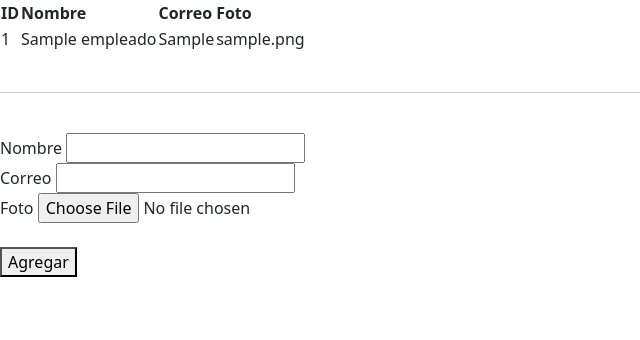
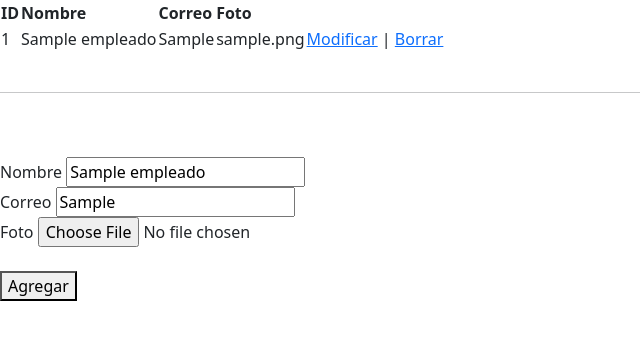
Before and after one commit to juanpablofavale/sistemaEmpleados, a Flask app: page /modify/1 in a window 1280 px wide. Shown: the top 340 px of the page, without its empty margins (0-640 px from the left). Run offline with Flask 2, Linux system fonts and the light colour scheme; tables that the repository leaves empty or names only in its code hold one stand-in row (values such as "Sample post").

Commit message:
complete el index y cree header y footer

```diff
--- a/src/templates/empleados/index.html
+++ b/src/templates/empleados/index.html
@@ -1,19 +1,4 @@
-<!doctype html>
-<html lang="en">
-
-<head>
-  <title>Title</title>
-  <!-- Required meta tags -->
-  <meta charset="utf-8">
-  <meta name="viewport" content="width=device-width, initial-scale=1, shrink-to-fit=no">
-
-  <!-- Bootstrap CSS v5.2.1 -->
-  <link href="https://cdn.jsdelivr.net/npm/bootstrap@5.2.1/dist/css/bootstrap.min.css" rel="stylesheet"
-    integrity="sha384-iYQeCzEYFbKjA/T2uDLTpkwGzCiq6soy8tYaI1GyVh/UjpbCx/TYkiZhlZB6+fzT" crossorigin="anonymous">
-
-</head>
-
-<body>
+  {% include 'header.html' %}
   <header>
     <!-- place navbar here -->
   </header>
@@ -34,12 +19,17 @@
                 <td>{{empleado[1]}}</td>
                 <td>{{empleado[2]}}</td>
                 <td>{{empleado[3]}}</td>
+                <td><a href="/modify/{{empleado[0]}}">Modificar</a>
+                |
+                <a href="/delete/{{empleado[0]}}">Borrar</a>
+              </td>
             </tr>
             {% endfor %}
         </tbody>
     </table>
     <br><hr><br>
     <section>
+        {% if (empleado)==[] %}
         <form method="POST" action="/store" enctype="multipart/form-data">
             <label for="txtnom">Nombre</label>
             <input type="text" name="txtnom"><br>
@@ -49,6 +39,18 @@
             <input type="file" name="txtfoto"><br><br>
             <button type="submit">Agregar</button>
         </form>
+        {% else %}
+        <form method="POST" action="/update" enctype="multipart/form-data">
+          <input hidden type="text" name="txtid" value="{{empleado[0]}}"><br>
+          <label for="txtnom">Nombre</label>
+          <input type="text" name="txtnom" value="{{empleado[1]}}"><br>
+          <label for="txtcorreo">Correo</label>
+          <input type="text" name="txtcorreo" value="{{empleado[2]}}"><br>
+          <label for="txtfoto">Foto</label>
+          <input type="file" name="txtfoto" value="{{empleado[3]}}"><br><br>
+          <button type="submit">Agregar</button>
+      </form>
+      {% endif %}
     </section>
   </main>
   <footer>
@@ -62,6 +64,4 @@
   <script src="https://cdn.jsdelivr.net/npm/bootstrap@5.2.1/dist/js/bootstrap.min.js"
     integrity="sha384-7VPbUDkoPSGFnVtYi0QogXtr74QeVeeIs99Qfg5YCF+TidwNdjvaKZX19NZ/e6oz" crossorigin="anonymous">
   </script>
-</body>
-
-</html>
+  {% include 'header.html' %}
--- /dev/null
+++ b/src/templates/footer.html
@@ -0,0 +1,2 @@
+</body>
+</html>
--- /dev/null
+++ b/src/templates/header.html
@@ -0,0 +1,15 @@
+<!doctype html>
+<html lang="en">
+
+<head>
+  <title>Sistema Empleados</title>
+  <!-- Required meta tags -->
+  <meta charset="utf-8">
+  <meta name="viewport" content="width=device-width, initial-scale=1, shrink-to-fit=no">
+
+  <!-- Bootstrap CSS v5.2.1 -->
+  <link href="https://cdn.jsdelivr.net/npm/bootstrap@5.2.1/dist/css/bootstrap.min.css" rel="stylesheet"
+    integrity="sha384-iYQeCzEYFbKjA/T2uDLTpkwGzCiq6soy8tYaI1GyVh/UjpbCx/TYkiZhlZB6+fzT" crossorigin="anonymous">
+
+</head>
+<body>
```
